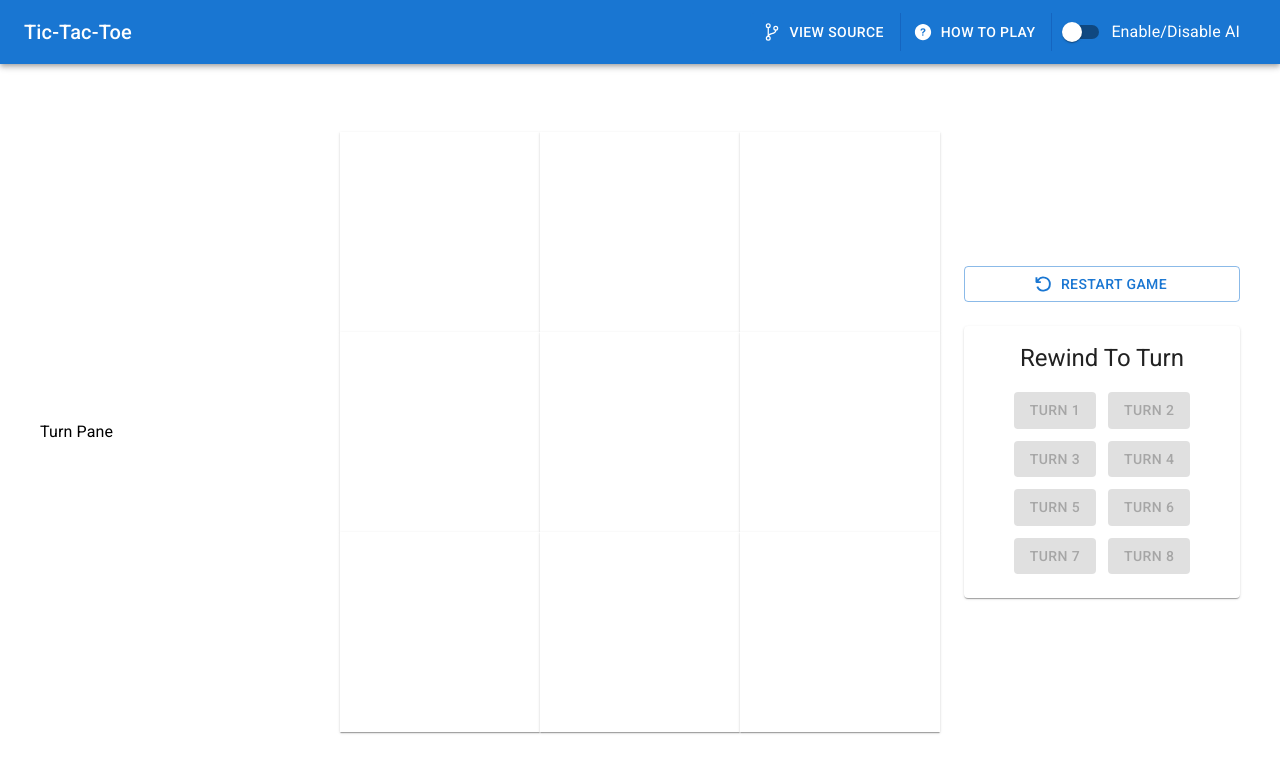
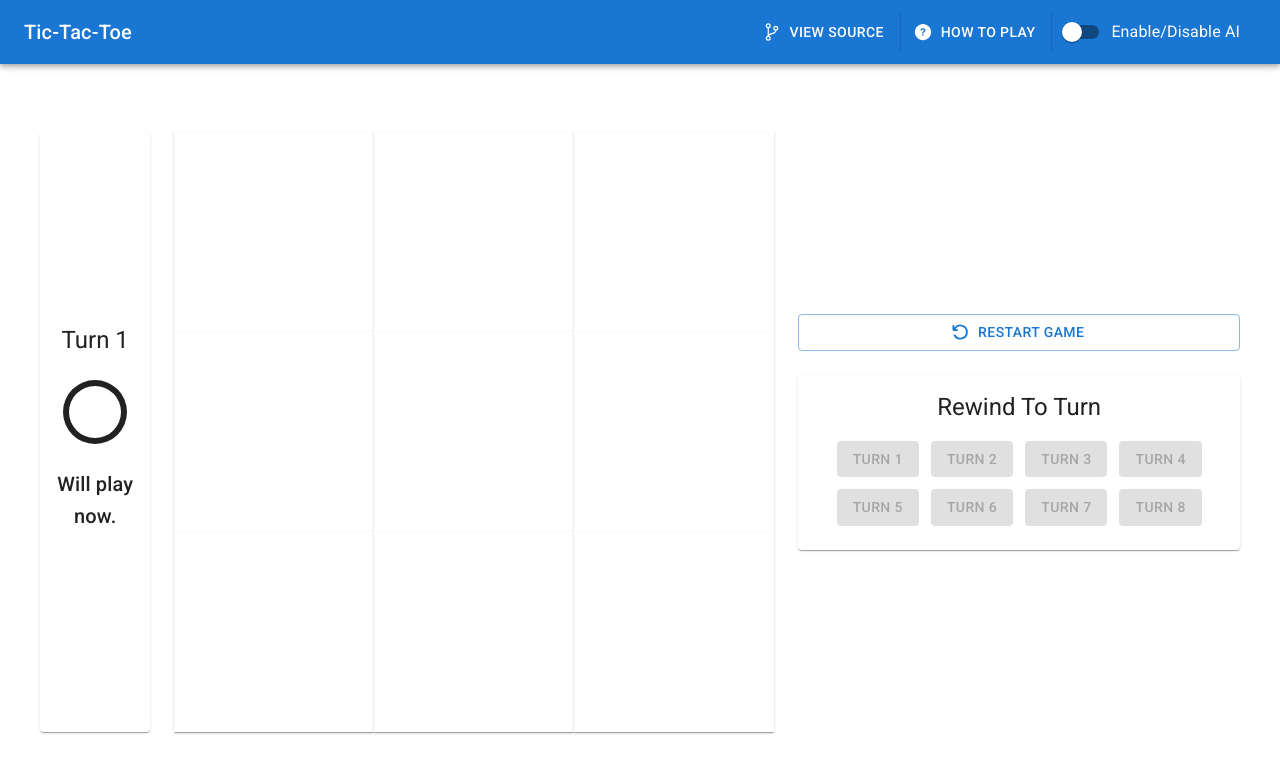
Before and after one commit to empyrean-sama/react-ticTacToe, a React (Vite) app: page / in a window 1280 px wide. Shown: the top 772 px of the page. Built offline with nearby package versions, Linux system fonts and the light colour scheme.

Commit message:
feat: turn pane done

```diff
--- a/src/components/App.module.scss
+++ b/src/components/App.module.scss
@@ -3,3 +3,11 @@
     flex-direction: column;
     height: 100vh;
 }
+
+.flex-100-container {
+    flex: 1 1 100%;
+
+    display: flex;
+    justify-content: center;
+    align-items: center;
+}
--- a/src/components/App.tsx
+++ b/src/components/App.tsx
@@ -8,7 +8,9 @@ export default function App() {
     return (
         <div className={Style.app}>
             <NavBar />
-            <Game />
+            <div className={Style["flex-100-container"]}>
+                <Game />
+            </div>
         </div>
     );
 }
--- a/src/components/Game.tsx
+++ b/src/components/Game.tsx
@@ -10,6 +10,8 @@ import HistoryPane from "./Panes/HistoryPane";
 import IGameContext from "../interface/IGameContextAPI";
 import ECardState from "../enum/ECardState";
 import EGameState from "../enum/EGameState";
+import { FaRegCircle } from "react-icons/fa6";
+import { ImCross } from "react-icons/im";
 
 export const gameContext = createContext<IGameContext | undefined>(undefined);
 
@@ -59,8 +61,18 @@ export default function Game() {
         }
     }
 
+    function getIconInPlay(): React.ReactElement {
+        const turnNumber = getCurrentTurnNumber();
+        return (turnNumber % 2 === 0)? <ImCross size={64} /> : <FaRegCircle size={64} />
+    }
+
+    function getGameState(): EGameState {
+        const latestTurnCloned = [...(turns[turns.length-1])];
+        return checkGameState(latestTurnCloned);
+    }
+
     return (
-        <gameContext.Provider value={{playTurn, restartGame, rewindBoardToTurn, getCurrentTurnNumber}}>
+        <gameContext.Provider value={{playTurn, restartGame, rewindBoardToTurn, getCurrentTurnNumber, getIconInPlay, getGameState}}>
             <div className={Style["game-pane"]}>
                 <TurnPane />
                 <BoardPane cards={turns[turns.length-1]} />
--- a/src/components/Panes/TurnPane.module.scss
+++ b/src/components/Panes/TurnPane.module.scss
@@ -1,3 +1,36 @@
 .turn-pane {
-    flex: 1 1 100%;
+    flex: 1 1 25%;
+    align-self: stretch;
 }
+
+.turn-pane-card {
+    min-height: 100%;
+    position: relative;
+
+    display: flex;
+    justify-content: center;
+    align-items: center;
+}
+
+.turn-pane-card-content {
+    width: 100%;
+
+    display: flex;
+    flex-direction: column;
+    align-items: center;
+    justify-content: flex-start;
+
+    gap: 24px;
+}
+
+.type {
+    display: flex;
+    align-items: flex-end;
+    column-gap: 4px;
+
+    text-align: center;
+}
+
+.turn-number-type {
+    text-align: center;
+}
--- a/src/components/Panes/TurnPane.tsx
+++ b/src/components/Panes/TurnPane.tsx
@@ -1,11 +1,54 @@
-import React from "react";
+import React, { useContext } from "react";
 import Style from './TurnPane.module.scss';
-import { Typography } from "@mui/material";
+import { Card, CardContent, Typography } from "@mui/material";
+import { gameContext } from "../Game";
+import IGameContextAPI from "../../interface/IGameContextAPI";
+import EGameState from "../../enum/EGameState";
+
+import { MdOutlineSportsScore } from "react-icons/md";
+import { FaRegCircle } from "react-icons/fa6";
+import { ImCross } from "react-icons/im";
 
 export default function TurnPane() {
+
+    const gameContextAPI = useContext(gameContext) as IGameContextAPI;
+
+    // Set instructional text and icon based on game state
+    let title = `Turn ${gameContextAPI.getCurrentTurnNumber()}`
+    let instructionalText = "Will play now.";
+    let instructionalIcon: React.ReactElement  = gameContextAPI.getIconInPlay();
+    const gameState = gameContextAPI.getGameState();
+    switch(gameState) {
+        case EGameState.draw:
+            title = "Finish";
+            instructionalText = "Game ended in draw.";
+            instructionalIcon = <MdOutlineSportsScore size={64} />
+            break;
+        case EGameState.circleVictory:
+            title = "Finish";
+            instructionalText = "Has Won!";
+            instructionalIcon = <FaRegCircle size={64} />
+            break;
+        case EGameState.crossVictory:
+            title = "Finish";
+            instructionalText = "Has Won!";
+            instructionalIcon = <ImCross size={64} />
+            break;
+        case EGameState.goingOn:
+            break;
+        default:
+            throw new Error('invalid game state received in TurnPane, gameState: '+gameState);
+    }
+
     return (
         <div className={Style["turn-pane"]}>
-            <Typography>Turn Pane</Typography>
+            <Card className={Style["turn-pane-card"]}>
+                <CardContent className={Style["turn-pane-card-content"]}>
+                    <Typography variant="h5" component="h2" className={Style["turn-number-type"]}>{title}</Typography>
+                    {instructionalIcon}
+                    <Typography variant="h6" component="h2" className={Style["type"]}>{instructionalText}</Typography>
+                </CardContent>
+            </Card>
         </div>
     );
 }
--- a/src/interface/IGameContextAPI.ts
+++ b/src/interface/IGameContextAPI.ts
@@ -1,6 +1,10 @@
+import EGameState from "../enum/EGameState";
+
 export default interface IGameContextAPI {
     restartGame(): undefined,
     playTurn(clickedCardIndex: number): undefined,
     rewindBoardToTurn(turnNumber: number): undefined,
     getCurrentTurnNumber(): number,
+    getIconInPlay(): React.ReactElement,
+    getGameState(): EGameState,
 }
```
